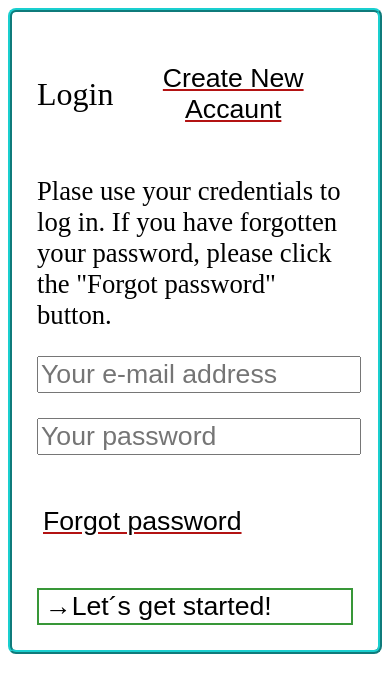
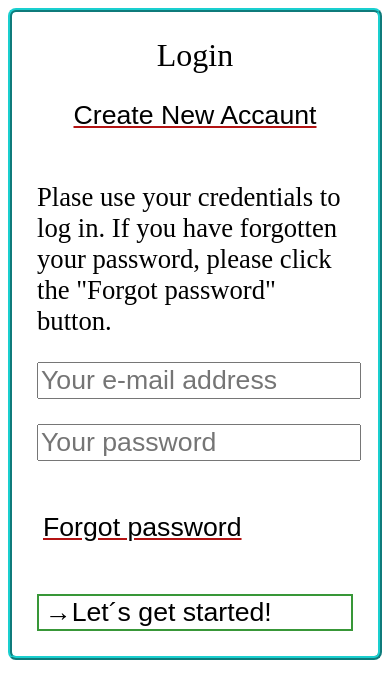
Before and after one commit to MichaelSagel/test-vue, a Vue app: page / in a window 390 px wide. Shown: the top 698 px of the page. Built offline with nearby package versions, Linux system fonts and the light colour scheme.

Commit message:
Misha uchi git

```diff
--- a/src/App.vue
+++ b/src/App.vue
@@ -2,7 +2,7 @@
   <div class="container">
 
       <div class="login">
-        Login
+          Login
         <button class="button_bady">
           Create New Accaunt
         </button>
@@ -41,8 +41,6 @@
 
 <style>
 
-
-
 .container {
   display: block;
   margin: auto;
@@ -59,7 +57,9 @@
   align-items: center;
   font-size: 24pt;
   margin: 25px 25px;
-}
+}@media screen and (max-width: 400px) {
+    .login {flex-direction: column;}
+   }
 
 .container-body {
   margin: 25px 25px;
```
